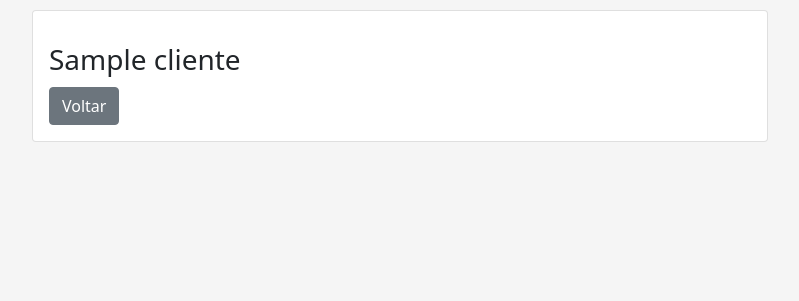
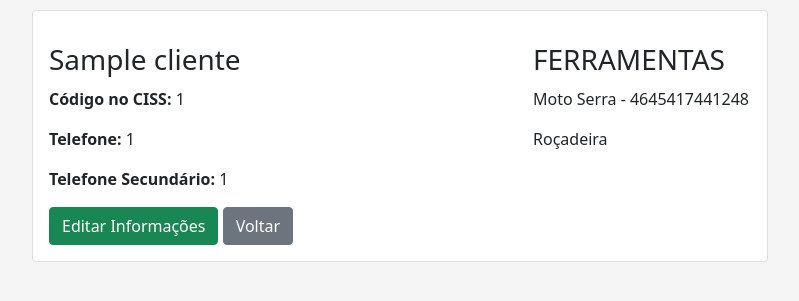
Before and after one commit to higorgustavo/manutencao_ferramentas, a Django app: page /cliente/1 in a window 1280 px wide. Shown: the part 56-357 px from the top of the page, without its empty margins (240-1039 px from the left). Run offline with Django 3.2, Linux system fonts and the light colour scheme; tables that the repository leaves empty hold one stand-in row (values such as "Sample post").

Commit message:
Add update cliente

```diff
--- a/clientes/templates/clientes/detail.html
+++ b/clientes/templates/clientes/detail.html
@@ -7,7 +7,38 @@
 {% endblock %}
 
 {% block content %}
-    <h3 class="mt-3 margin-10">{{ cliente.nome }}</h3>
-    <input type="reset" class="btn btn-secondary" value="Voltar"
-                   onclick="location.href='{% url 'list_clintes' %}'">
+    {% include 'components/_messages.html' %}
+
+
+        <div class="row">
+            <div class="col-sm-8">
+                <h3 class="mt-3 margin-bottom-10">{{ cliente.nome }}</h3>
+                {% if cliente.codigo_ciss is not null %}
+                    <p><strong>Código no CISS: </strong>{{ cliente.codigo_ciss }}</p>
+                {% endif %}
+                <p><strong>Telefone: </strong>{{ cliente.telefone1 }}</p>
+                {% if cliente.telefone2 is not null %}
+                    <p><strong>Telefone Secundário: </strong>{{ cliente.telefone2 }}</p>
+                {% endif %}
+
+                <input type="submit" class="btn btn-success" value="Editar Informações"
+                       onclick="location.href='{% url 'update_cliente' cliente.id %}'">
+
+                <input type="reset" class="btn btn-secondary" value="Voltar"
+                       onclick="location.href='{% url 'list_clintes' %}'">
+            </div>
+            <div class="col-sm-4">
+                <h3 class="mt-3 margin-bottom-10">FERRAMENTAS</h3>
+                    <p>Moto Serra - 4645417441248</p>
+                    <p>Roçadeira</p>
+            </div>
+        </div>
+
+
+
+
 {% endblock %}
+
+{% block scripts %}
+    {% include "components/_messages-js.html" %}
+{% endblock %}
--- a/clientes/templates/clientes/list.html
+++ b/clientes/templates/clientes/list.html
@@ -8,7 +8,7 @@
 
 {% block content %}
     <div>
-        <div class="margin-10">
+        <div class="margin-bottom-10">
             <form method="get" action="">
                 <div class="form-group row">
                     <div class="col-12">
@@ -23,7 +23,7 @@
             </form>
         </div>
 
-        <a href="{% url 'create_cliente' %}" class="btn btn-success">Cadastrar Cliente</a>
+        <a href="{% url 'create_cliente' %}" class="btn btn-success margin-bottom-10">Cadastrar Cliente</a>
         {% include 'components/_messages.html' %}
 
         {% if clientes|length != 0 %}
--- a/clientes/urls.py
+++ b/clientes/urls.py
@@ -1,9 +1,9 @@
 from django.urls import path
 from .views import *
-
 
 urlpatterns = [
     path('cliente/<int:id>', detail_cliente, name='detail_cliente'),
     path("clientes/", list_clintes, name='list_clintes'),
     path("cliente/add", create_cliente, name='create_cliente'),
+    path('cliente/<int:id>/update', update_cliente, name='update_cliente'),
 ]
--- a/clientes/views.py
+++ b/clientes/views.py
@@ -55,3 +55,20 @@ def create_cliente(request):
                 "form": form
             }
             return render(request, "clientes/cerate.html", context)
+
+
+def update_cliente(request, id):
+    cliente = get_object_or_404(Cliente, id=id)
+    form = ClienteForm(instance=cliente)
+    if request.method == "POST":
+        form = ClienteForm(request.POST, instance=cliente)
+        if form.is_valid():
+            cliente = form.save(commit=False)
+            cliente.save()
+            messages.add_message(request, messages.SUCCESS, 'Dados alterados com sucesso!')
+            return redirect('/cliente/' + str(cliente.id))
+    context = {
+        'cliente': cliente,
+        'form': form,
+    }
+    return render(request, "clientes/updade.html", context)
--- a/templates/components/_navbar.html
+++ b/templates/components/_navbar.html
@@ -1,4 +1,4 @@
-<nav class="navbar navbar-expand-lg navbar-dark bg-dark margin-10">
+<nav class="navbar navbar-expand-lg navbar-dark bg-dark margin-bottom-10">
     <div class="container">
         <a class="navbar-brand" href="{% url 'list_clintes' %}">Assistência Técnica</a>
         <button class="navbar-toggler" type="button" data-bs-toggle="collapse" data-bs-target="#navbarsExample07"
--- a/templates/statics/css/style.css
+++ b/templates/statics/css/style.css
@@ -6,10 +6,8 @@
   box-sizing: content-box;
 }
 
-.margin-10 {
+.margin-bottom-10 {
   margin-bottom: 10px;
 }
 
-.margin-card {
-
-}
+.link-
```
Also changed, not shown: clientes/templates/clientes/cerate.html (+4 -4 lines), clientes/templates/clientes/create_old.html (deleted, +0 -40 lines), clientes/templates/clientes/updade.html (+43 -0 lines).
